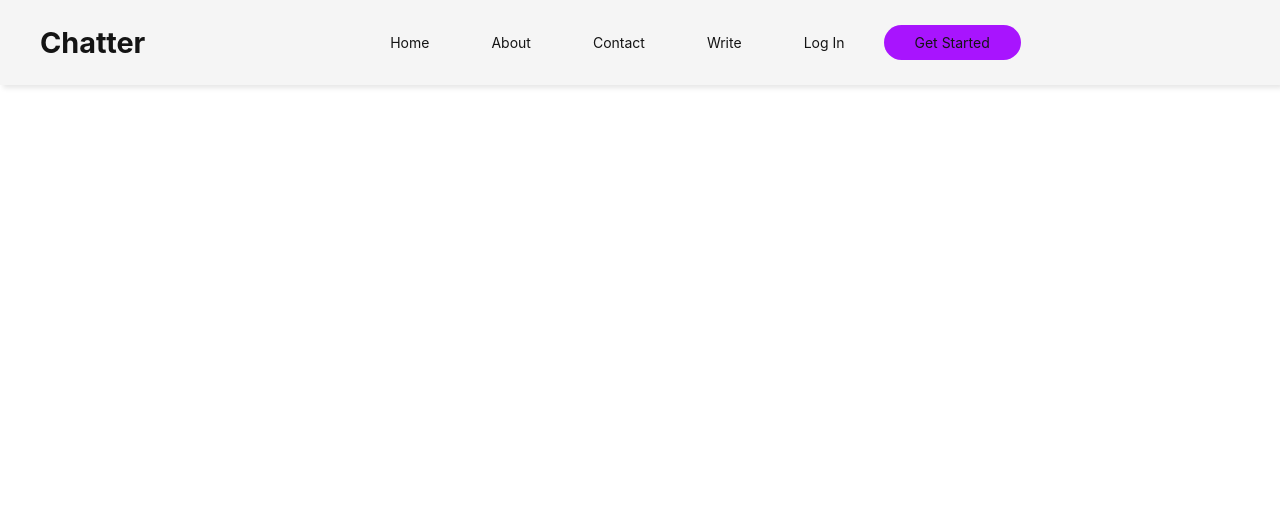
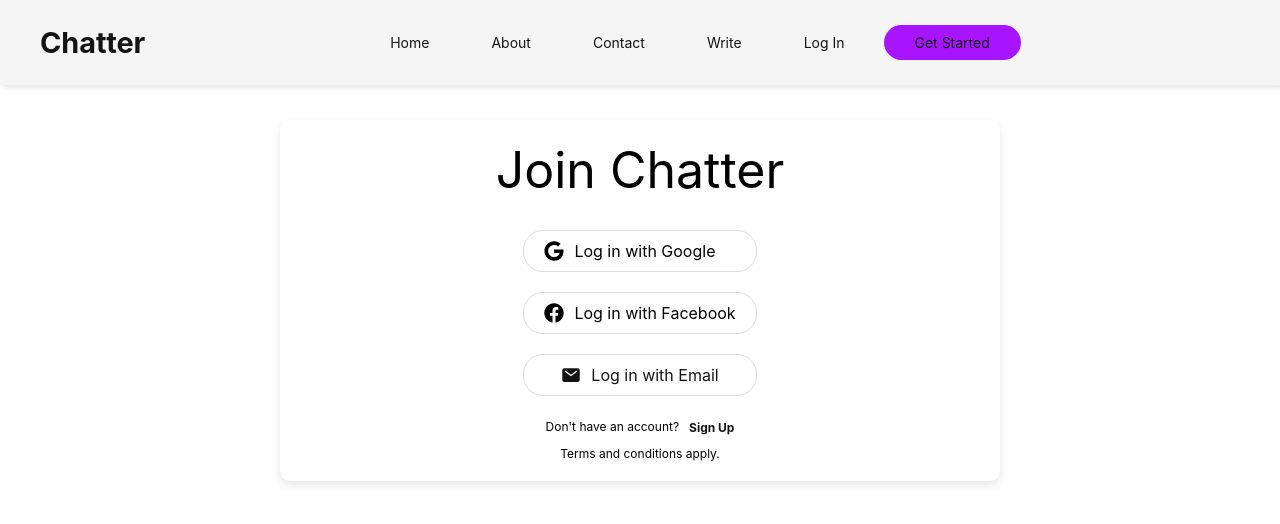
Before and after one commit to Confinesofgrace/chatter_clean_blog, a React (Vite) app: page /login in a window 1280 px wide. Shown: the top 524 px of the page. Built offline with nearby package versions, Linux system fonts and the light colour scheme.

Commit message:
Update commit

```diff
--- a/src/App.jsx
+++ b/src/App.jsx
@@ -5,6 +5,7 @@ import Navbar1 from './Components/Navbar1'
 import Home from "./Pages/Home/Home";
 import About from "./Pages/About/About";
 import SignUp from "./Pages/SignUp/SignUp";
+import Login from "./Pages/Login/Login";
 
 
 function App() {
@@ -18,6 +19,7 @@ function App() {
         <Route exact path="/" element= {<Home/>}/>
         <Route path="/about" element= {<About/>}/>
         <Route path="/signup" element= {<SignUp/>}/>
+        <Route path="/login" element= {<Login/>}/>
       </Routes>
 
 
--- a/src/Components/Navbar1.css
+++ b/src/Components/Navbar1.css
@@ -96,9 +96,10 @@
         display: flex;
         justify-content: flex-end;
 
-        width: 85%;
+        width: 35%;
 
         position: absolute;
+        right: 40px;
         margin: 8px 0px;
 
     }
--- a/src/Components/Navbar1.jsx
+++ b/src/Components/Navbar1.jsx
@@ -25,22 +25,24 @@ function Navbar1() {
 
         <div id='nav-center' className={isOpen ? 'open' : ''}>
           <NavLink to="/">
-            <div id='navs'>Home</div>
+            <div id='navs' onClick={toggleNavbar}>Home</div>
           </NavLink>
           <NavLink to="/about">
-            <div id='navs'>About</div>
+            <div id='navs' onClick={toggleNavbar}>About</div>
           </NavLink>
           <NavLink to="/contact">
-            <div id='navs'>Contact</div>
+            <div id='navs' onClick={toggleNavbar}>Contact</div>
           </NavLink>
           <NavLink to="/write">
-            <div id='navs'>Write</div>
+            <div id='navs' onClick={toggleNavbar}>Write</div>
           </NavLink>
           <NavLink to="/login">
-            <div id='navs'>Log In</div>
+            <div id='navs' onClick={toggleNavbar}>Log In</div>
           </NavLink>
           <NavLink to="/signup">
-            <div id='navs' style={{ backgroundColor: 'rgba(162, 0, 255, 0.918)', marginLeft:'8px' }}>Get Started</div>
+            <div id='navs'
+            onClick={toggleNavbar}
+            style={{ backgroundColor: 'rgba(162, 0, 255, 0.918)', marginLeft:'8px' }}>Get Started</div>
           </NavLink>
         </div>
       </nav>
--- a/src/Pages/Login/Login.css
+++ b/src/Pages/Login/Login.css
@@ -0,0 +1,78 @@
+#login-frame
+{
+    padding: 120px 40px;
+    display: flex;
+    justify-content: center;
+}
+
+#login-display
+{
+
+    width: 60%;
+    display: flex;
+    flex-direction: column;
+    align-items: center;
+
+    padding: 20px;
+    border-radius: 10px;
+    background-color: #fff;
+    box-shadow: 0 4px 8px rgba(0, 0, 0, 0.1);
+    text-align: center;
+
+}
+
+#login-type
+{
+    display: flex;
+    flex-direction: column;
+    /*gap: 15px;*/
+    /*margin-bottom: 20px;*/
+}
+
+#rectangles
+{
+    display: flex;
+    justify-content: center;
+    align-items: center;
+
+    margin: 10px 0px;
+    padding: 10px 20px;
+
+    border: solid 1px #ddd;
+
+    border-radius: 20px;
+
+    cursor: pointer;
+    transition:background-color 0.3s ease ;
+
+}
+
+#rectangles:hover
+{
+    background-color: #f0f0f0;
+}
+
+#icons
+{
+    display: flex;
+    align-items: center;
+
+    margin-right: 10px;
+}
+
+#proceed-with
+{
+    display: flex;
+    align-items: center;
+
+    flex-grow: 1;
+    text-align: left;
+
+}
+
+#logged-in
+{
+    display: flex;
+    align-items: center;
+    margin: 10px 0px;
+}
--- a/src/Pages/Login/Login.jsx
+++ b/src/Pages/Login/Login.jsx
@@ -1,10 +1,54 @@
+import { Link } from 'react-router-dom';
 import './Login.css';
-
+import { FaFacebook, FaGoogle } from 'react-icons/fa';
+import { IoMail } from 'react-icons/io5';
 
 function Login () {
-    return(
-        <div>
+    return (
+        <div id='login-frame'>
 
+            <div id='login-display'>
+
+                <div style={{fontSize:'50px', marginBottom:'20px'}}><p>Join Chatter</p></div>
+
+                <div id='login-type'>
+
+                    <div id='rectangles'>
+                        <div id='icons'>  <FaGoogle size={'20px'}/> </div>
+                        <div id='proceed-with'>Log in with Google</div>
+
+                    </div>
+
+                    <div id='rectangles'>
+                        <div id='icons'><FaFacebook size={'20px'}/></div>
+                        <div id='proceed-with'>Log in with Facebook</div>
+
+                    </div>
+
+                    <div id='rectangles'>
+
+                        <Link to="/EmailForm" style= {{display:'flex'}}>
+                            <div id='icons'><IoMail size={'20px'}/></div>
+
+                            <div id='proceed-with'>Log in with Email</div>
+                        </Link>
+
+                    </div>
+
+                </div>
+
+                <div id="logged-in">
+                    <p style={{fontSize:'12px'}}>Don't have an account?</p>
+
+                    <Link to='/signup'>
+                        <b style={ {marginLeft: '10px', fontSize:'12px'} }>Sign Up</b>
+                    </Link>
+
+                </div>
+
+                <div style={{fontSize:'12px'}}>Terms and conditions apply.</div>
+
+            </div>
         </div>
     )
 };
--- a/src/Pages/SignUp/SignUp.css
+++ b/src/Pages/SignUp/SignUp.css
@@ -8,11 +8,25 @@
 #signup-display
 {
 
-    width: 70%;
+    width: 60%;
     display: flex;
     flex-direction: column;
     align-items: center;
 
+    padding: 20px;
+    border-radius: 10px;
+    background-color: #fff;
+    box-shadow: 0 4px 8px rgba(0, 0, 0, 0.1);
+    text-align: center;
+
+}
+
+#signUp-type
+{
+    display: flex;
+    flex-direction: column;
+    /*gap: 15px;*/
+    /*margin-bottom: 20px;*/
 }
 
 #rectangles
@@ -24,10 +38,18 @@
     margin: 10px 0px;
     padding: 10px 20px;
 
-    border: solid 1px;
+    border: solid 1px #ddd;
 
     border-radius: 20px;
 
+    cursor: pointer;
+    transition:background-color 0.3s ease ;
+
+}
+
+#rectangles:hover
+{
+    background-color: #f0f0f0;
 }
 
 #icons
@@ -35,11 +57,22 @@
     display: flex;
     align-items: center;
 
-
+    margin-right: 10px;
 }
 
 #proceed-with
 {
     display: flex;
     align-items: center;
+
+    flex-grow: 1;
+    text-align: left;
+
 }
+
+#signed-up
+{
+    display: flex;
+    align-items: center;
+    margin: 10px 0px;
+}
--- a/src/Pages/SignUp/SignUp.jsx
+++ b/src/Pages/SignUp/SignUp.jsx
@@ -10,7 +10,7 @@ function SignUp () {
 
             <div id='signup-display'>
 
-                <div style={{fontSize:'50px'}}><p>Join Chatter</p></div>
+                <div style={{fontSize:'50px', marginBottom:'20px'}}><p>Join Chatter</p></div>
 
                 <div id='signUp-type'>
 
@@ -39,15 +39,15 @@ function SignUp () {
                 </div>
 
                 <div id="signed-up">
-                    <p>Already have an account?</p>
+                    <p style={{fontSize:'12px'}}>Already have an account?</p>
 
                     <Link to='/login'>
-                        <b style={ {marginLeft: '10px'} }>Log In</b>
+                        <b style={ {marginLeft: '10px', fontSize:'12px'} }>Log In</b>
                     </Link>
 
                 </div>
 
-                <div id='terms'>Terms and conditions apply.</div>
+                <div style={{fontSize:'12px'}}>Terms and conditions apply.</div>
 
             </div>
         </div>
```
